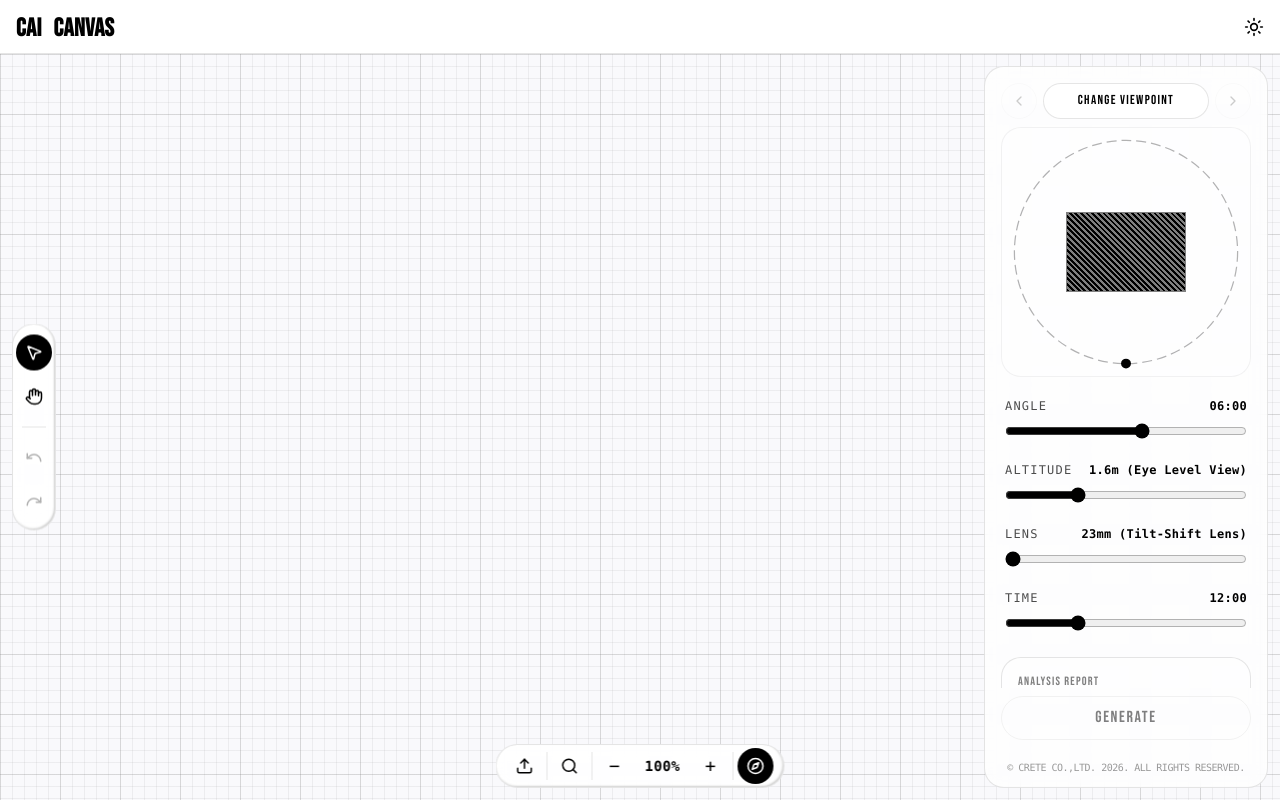
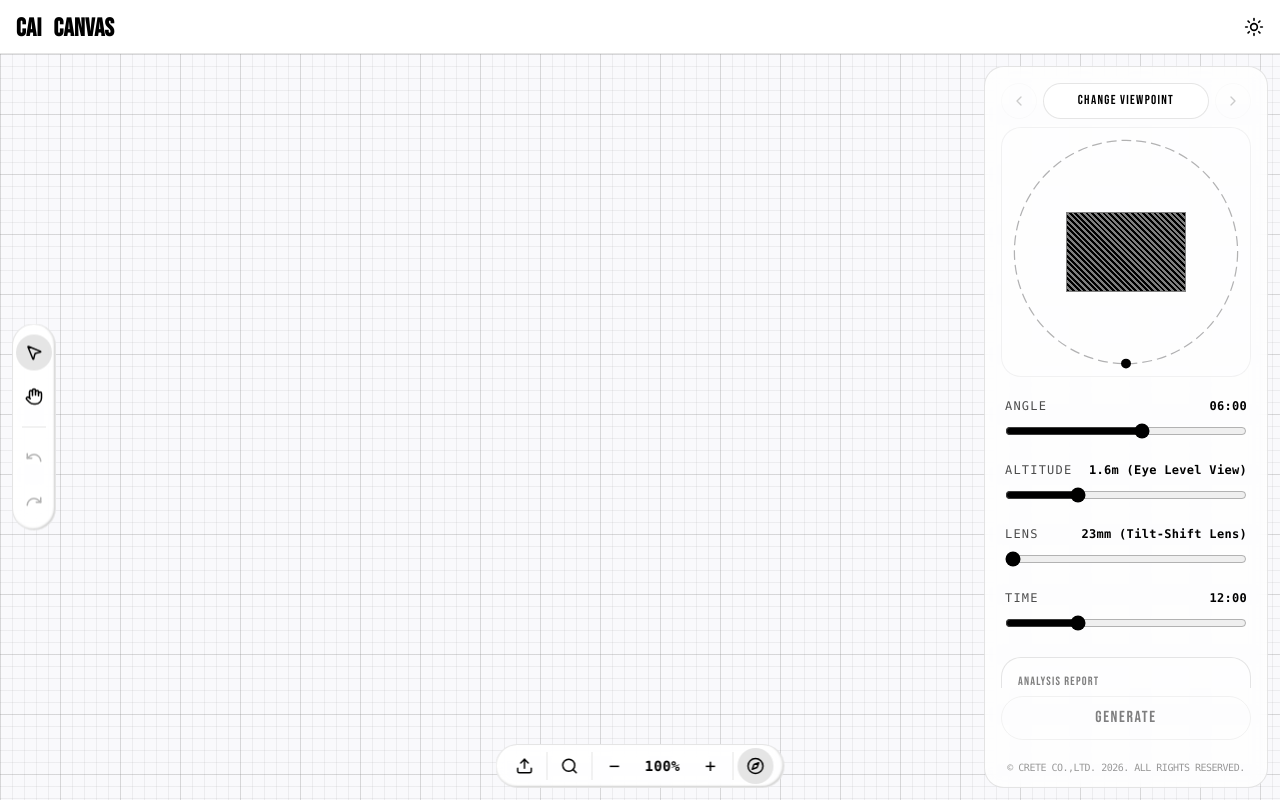
Before and after one commit to cai-crete/cai-canvas, a React (Vite) app: page / in a window 1280 px wide. Built offline with nearby package versions, Linux system fonts and the light colour scheme.

Commit message:
V127: Change control bar button active style to semi-transparent

```diff
--- a/src/App.tsx
+++ b/src/App.tsx
@@ -1285,7 +1285,7 @@ ${layerC_property}
             {/* 1. 도구 모드 (Select / Pan) */}
             <button
               onClick={() => setCanvasMode('select')}
-              className={`w-9 h-9 aspect-square flex items-center justify-center rounded-full transition-colors ${canvasMode === 'select' ? 'bg-black text-white dark:bg-white dark:text-black' : 'hover:bg-black/5 dark:hover:bg-white/5'}`}
+              className={`w-9 h-9 aspect-square flex items-center justify-center rounded-full transition-colors ${canvasMode === 'select' ? 'bg-black/10 text-black dark:bg-white/10 dark:text-white' : 'hover:bg-black/5 dark:hover:bg-white/5'}`}
               title="Select Mode"
             >
               <MousePointer2 size={18} />
@@ -1294,7 +1294,7 @@ ${layerC_property}
               onClick={() => {
                 setCanvasMode('pan');
               }}
-              className={`w-9 h-9 aspect-square flex items-center justify-center rounded-full transition-colors ${canvasMode === 'pan' ? 'bg-black text-white dark:bg-white dark:text-black' : 'hover:bg-black/5 dark:hover:bg-white/5'}`}
+              className={`w-9 h-9 aspect-square flex items-center justify-center rounded-full transition-colors ${canvasMode === 'pan' ? 'bg-black/10 text-black dark:bg-white/10 dark:text-white' : 'hover:bg-black/5 dark:hover:bg-white/5'}`}
               title="Pan Mode"
             >
               <Hand size={18} />
@@ -1378,7 +1378,7 @@ ${layerC_property}
                 onClick={() => setIsRightPanelOpen(!isRightPanelOpen)}
                 className={`w-9 h-9 aspect-square flex items-center justify-center rounded-full transition-colors ${
                   isRightPanelOpen
-                    ? 'bg-black text-white dark:bg-white dark:text-black'
+                    ? 'bg-black/10 text-black dark:bg-white/10 dark:text-white'
                     : 'hover:bg-black/5 dark:hover:bg-white/5'
                 }`}
                 title="Toggle Panel"
```
